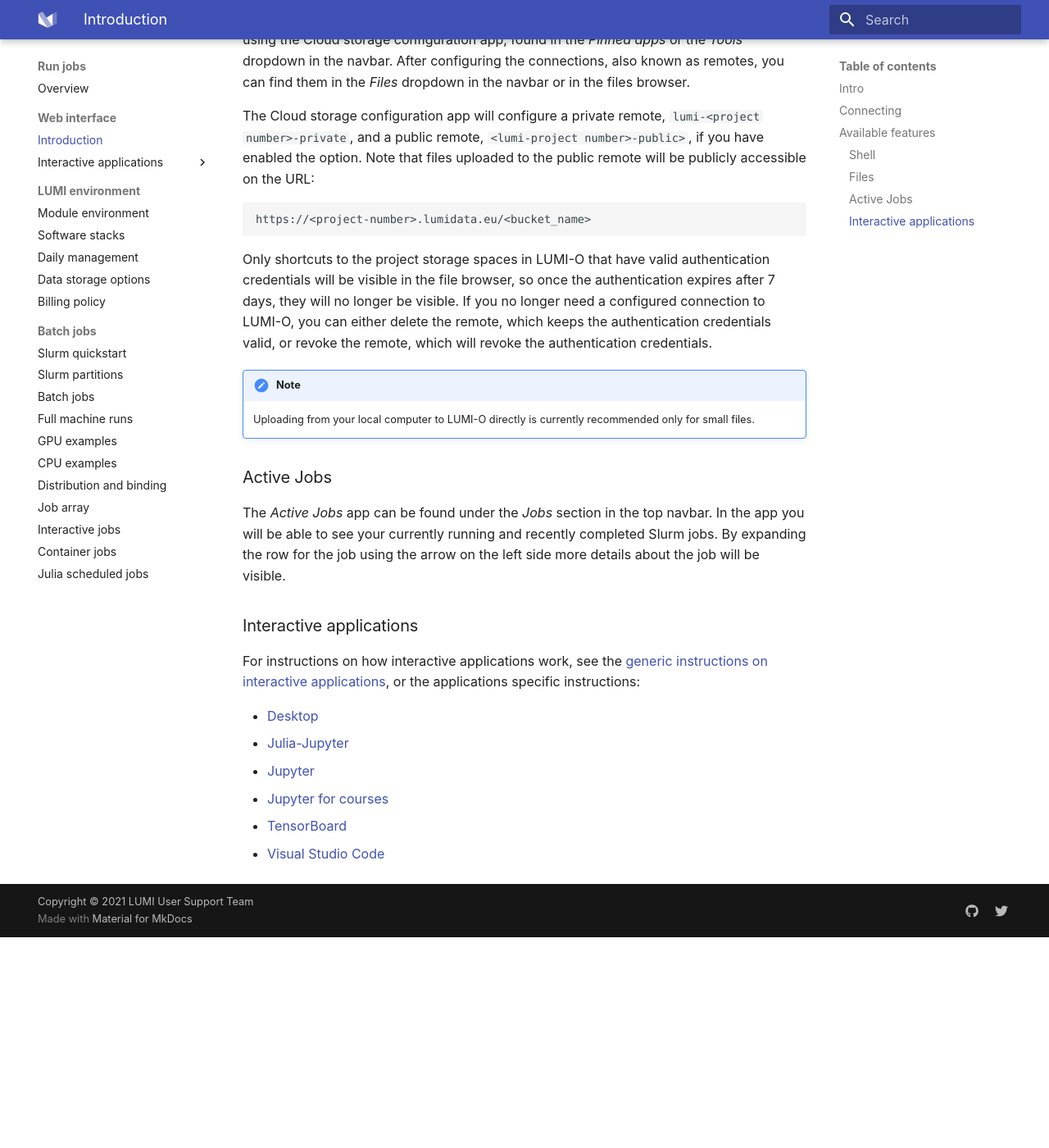
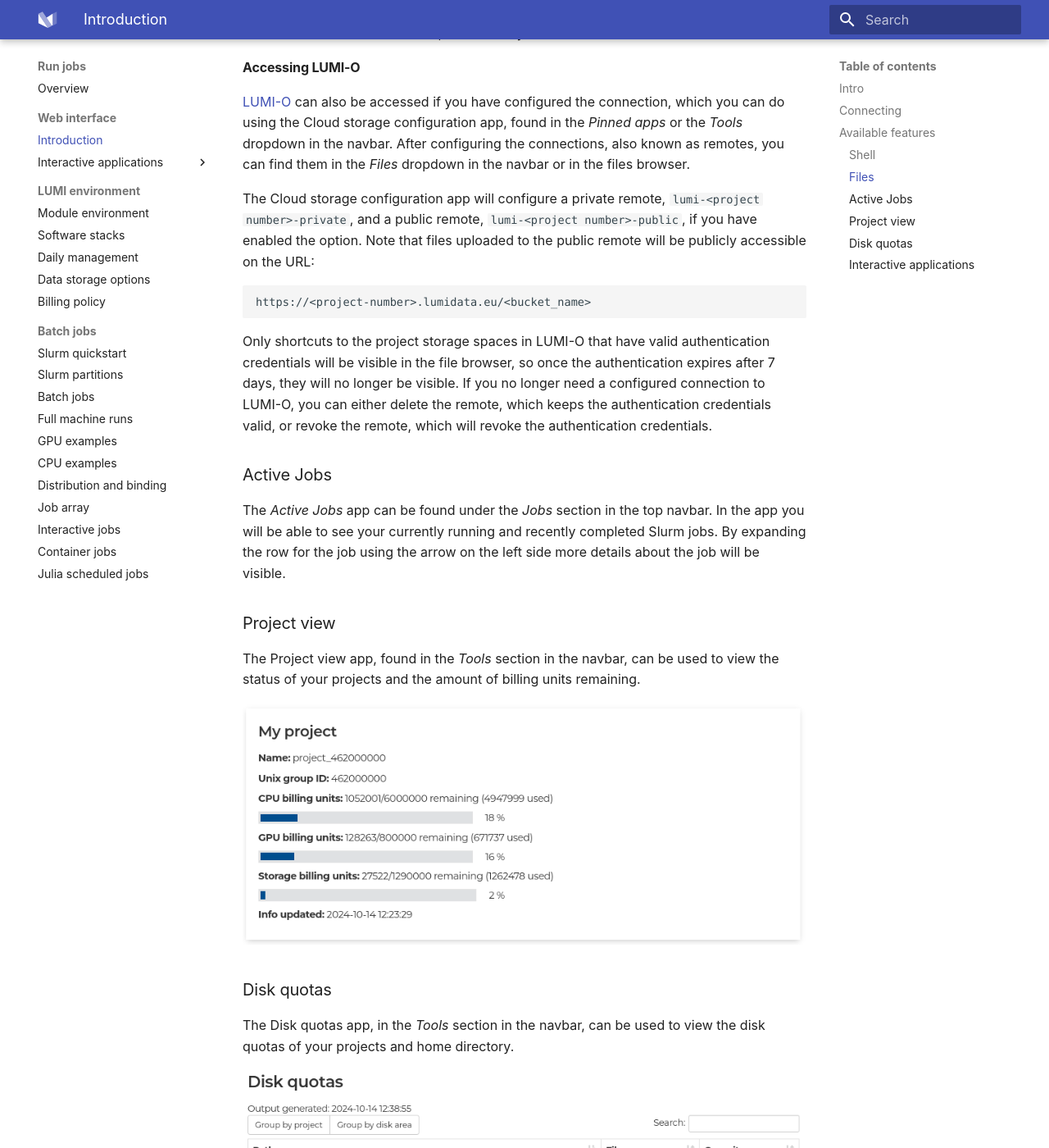
Before and after one commit to Lumi-supercomputer/lumi-userguide, an MkDocs documentation site: the page built from docs/runjobs/webui/index.md, in a window 1280 px wide and 1400 px high, scrolled down 2917 px. Shown: the whole window at 82% size. Built offline with MkDocs 1.6.1 and Material for MkDocs 9.7.7, drawn with Linux system fonts in a browser that asks for light colours; before the commit the page ends 4060 px from its top, so only the background shows below that; some of the changed text lies outside the part shown.

Commit message:
Update LUMI web interface docs for release 6
- Add MLflow docs.
- Add project view and disk quotas app docs.
- Add information about reserving multiple GPUs.
- Remove note about LUMI-O upload limitation.
- Minor fixes to LUMI-O section.

````diff
--- a/docs/runjobs/webui/index.md
+++ b/docs/runjobs/webui/index.md
@@ -11,11 +11,14 @@
 - Open a shell on the login node
 - Open a persistent shell on a compute node
 - View running batch jobs
+- Check project billing units and disk quotas
 - Launch interactive apps and connect to them directly from the browser:
     - Desktop with support for GPU acceleration
     - Julia-Jupyter
     - Jupyter
     - Jupyter for courses: An interactive Jupyter session specifically for courses
+    - MATLAB
+    - MLflow
     - TensorBoard
     - Visual Studio Code
 
@@ -68,15 +71,15 @@
 - There is no _save-as_ feature, so read-only files cannot be edited.
 
 #### Accessing LUMI-O
-[LUMI-O](../../storage/lumio/#lumi-o) can also be accessed if you have
+[LUMI-O](../../storage/lumio/index.md#lumi-o) can also be accessed if you have
 configured the connection, which you can do using the Cloud storage
 configuration app, found in the _Pinned apps_ or the _Tools_ dropdown in the
 navbar. After configuring the connections, also known as remotes, you can find
 them in the _Files_ dropdown in the navbar or in the files browser.
 
 The Cloud storage configuration app will configure a private remote,
-`lumi-<project number>-private`, and a public remote, `<lumi-project
-number>-public>`, if you have enabled the option. Note that files uploaded to
+`lumi-<project number>-private`, and a public remote, `lumi-<project
+number>-public`, if you have enabled the option. Note that files uploaded to
 the public remote will be publicly accessible on the URL:
 ```
 https://<project-number>.lumidata.eu/<bucket_name>
@@ -89,9 +92,6 @@
 the remote, which keeps the authentication credentials valid, or revoke the
 remote, which will revoke the authentication credentials.
 
-!!! note
-    Uploading from your local computer to LUMI-O directly is currently
-    recommended only for small files.
 
 ### Active Jobs
 
@@ -99,6 +99,19 @@
 In the app you will be able to see your currently running and recently completed Slurm jobs.
 By expanding the row for the job using the arrow on the left side more details about the job will be visible.
 
+### Project view
+
+The Project view app, found in the _Tools_ section in the navbar, can be used
+to view the status of your projects and the amount of billing units remaining.
+
+![Project view app](../../assets/images/wwwLumiProjectView.png)
+
+### Disk quotas
+
+The Disk quotas app, in the _Tools_ section in the navbar, can be used to view
+the disk quotas of your projects and home directory.
+
+![Disk quotas app](../../assets/images/wwwLumiDiskQuotas.png)
 
 ### Interactive applications
 
--- a/mkdocs.yml
+++ b/mkdocs.yml
@@ -32,6 +32,7 @@
         - Julia-Jupyter: runjobs/webui/julia-jupyter.md
         - Jupyter: runjobs/webui/jupyter.md
         - Jupyter for courses: runjobs/webui/jupyter-for-courses.md
+        - MLflow: runjobs/webui/mlflow.md
         - TensorBoard: runjobs/webui/tensorboard.md
         - Visual Studio Code: runjobs/webui/vscode.md
     - LUMI environment:
````
Also changed, not shown: other parts of docs/runjobs/webui/index.md (+1 -0 lines), docs/runjobs/webui/interactive-apps.md (+3 -1 lines), docs/runjobs/webui/mlflow.md (added, +9 -0 lines), docs/assets/images/wwwLumiDiskQuotas.png (added), docs/assets/images/wwwLumiProjectView.png (added).
